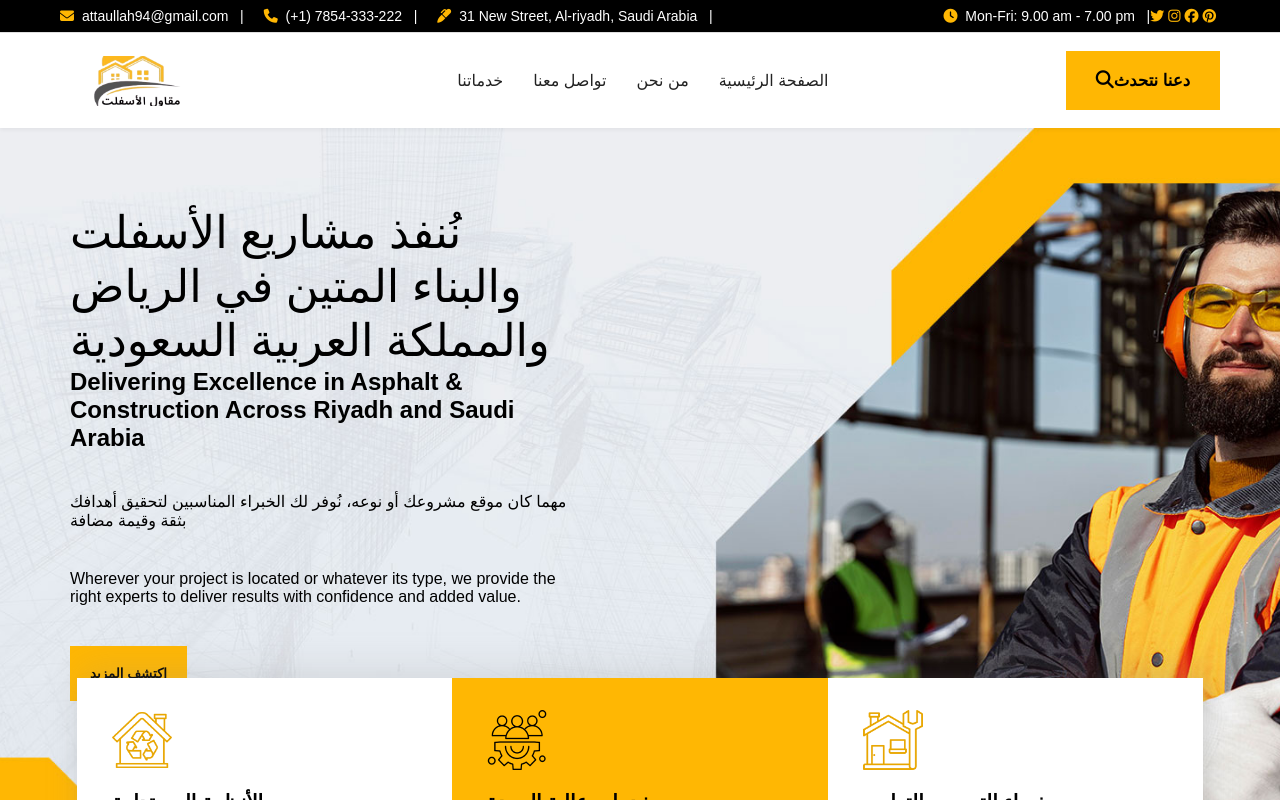
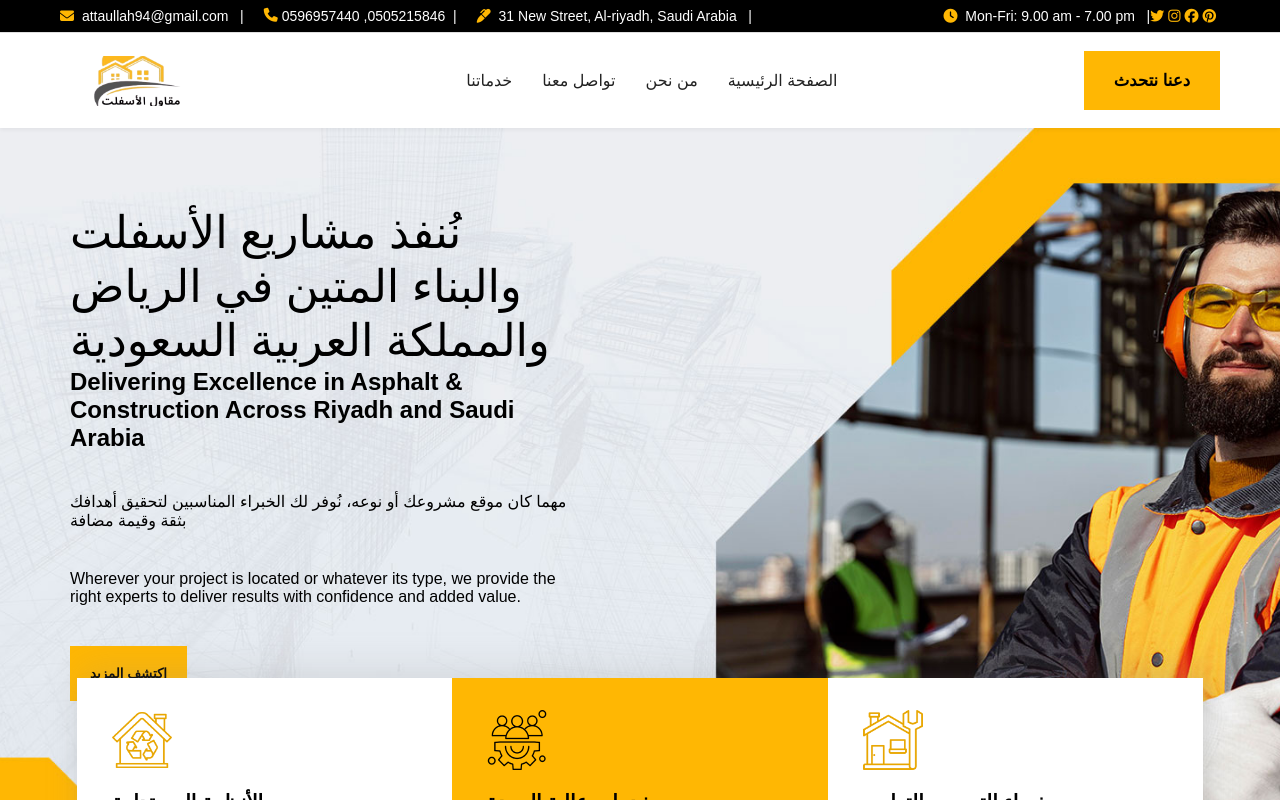
Before and after one commit to DawoodIsrar/Maqawal-Asphalt-Al-saudia-Al-Riyadh, a Next.js app: page / in a window 1280 px wide. Shown: the top 800 px of the page. Built offline with nearby package versions, Linux system fonts and the light colour scheme.

Commit message:
feat: added contacts and email and projects

```diff
--- a/components/Header/index.jsx
+++ b/components/Header/index.jsx
@@ -63,7 +63,12 @@ const Header = () => {
     attaullah94@gmail.com
   </a>
   </a> &nbsp;&nbsp;|</div>
-          <div><i className="fa fa-phone"></i> (+1) 7854-333-222 &nbsp;&nbsp;|</div>
+          <div style={{display:"flex"}}><i className="fa fa-phone"></i> <p><a href="tel:0596957440" className="text-blue-600 underline">
+    0596957440
+  </a> ,</p>
+              <p><a href="tel:0596957440" className="text-blue-600 underline">
+    0505215846
+  </a> </p> &nbsp;&nbsp;|</div>
           <div><i className="fa fa-marker"></i> 31 New Street, Al-riyadh, Saudi Arabia &nbsp;&nbsp;|</div>
         </div>
         <div>
@@ -102,7 +107,7 @@ const Header = () => {
         </div>
 
         <div className={styles.search}>
-          <div><i className="fa-solid fa-magnifying-glass"></i></div>
+          {/* <div><i className="fa-solid fa-magnifying-glass"></i></div> */}
           <div className="lets-talk">دعنا نتحدث</div>
         </div>
 
```
